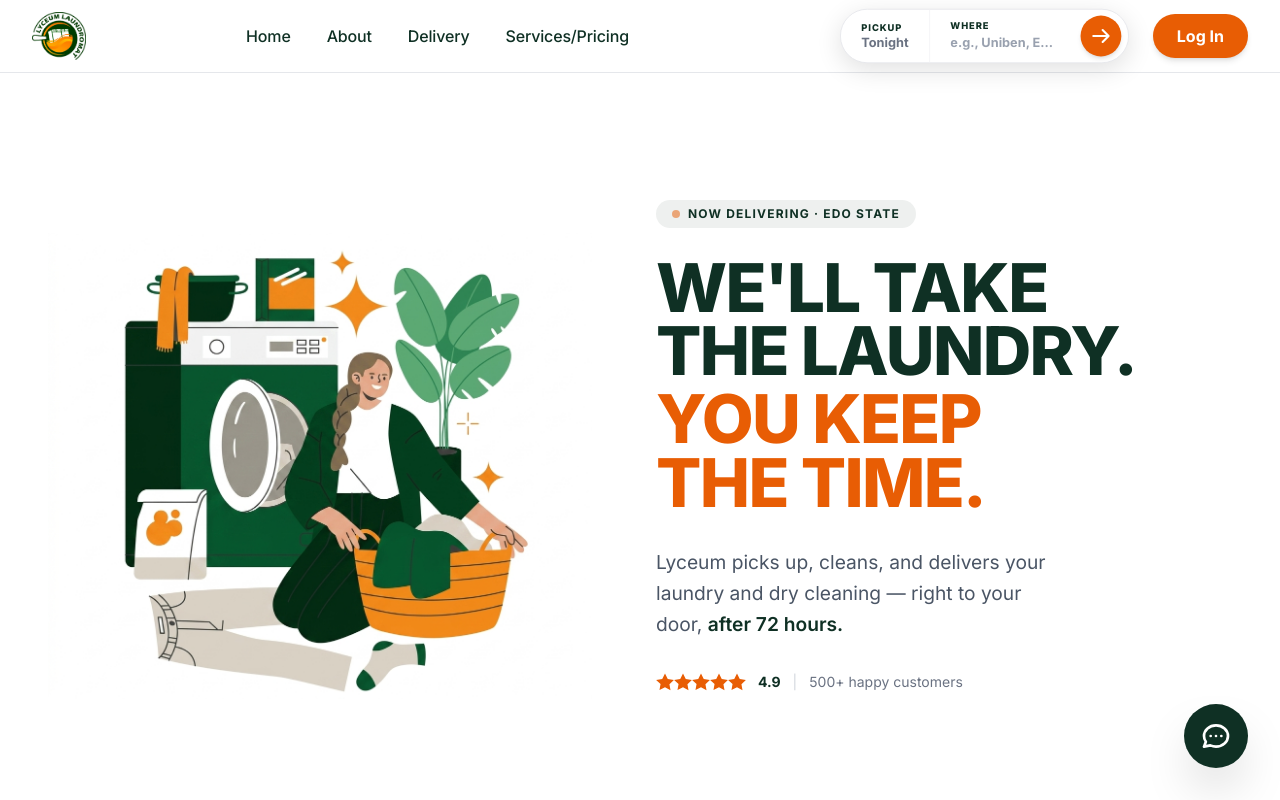
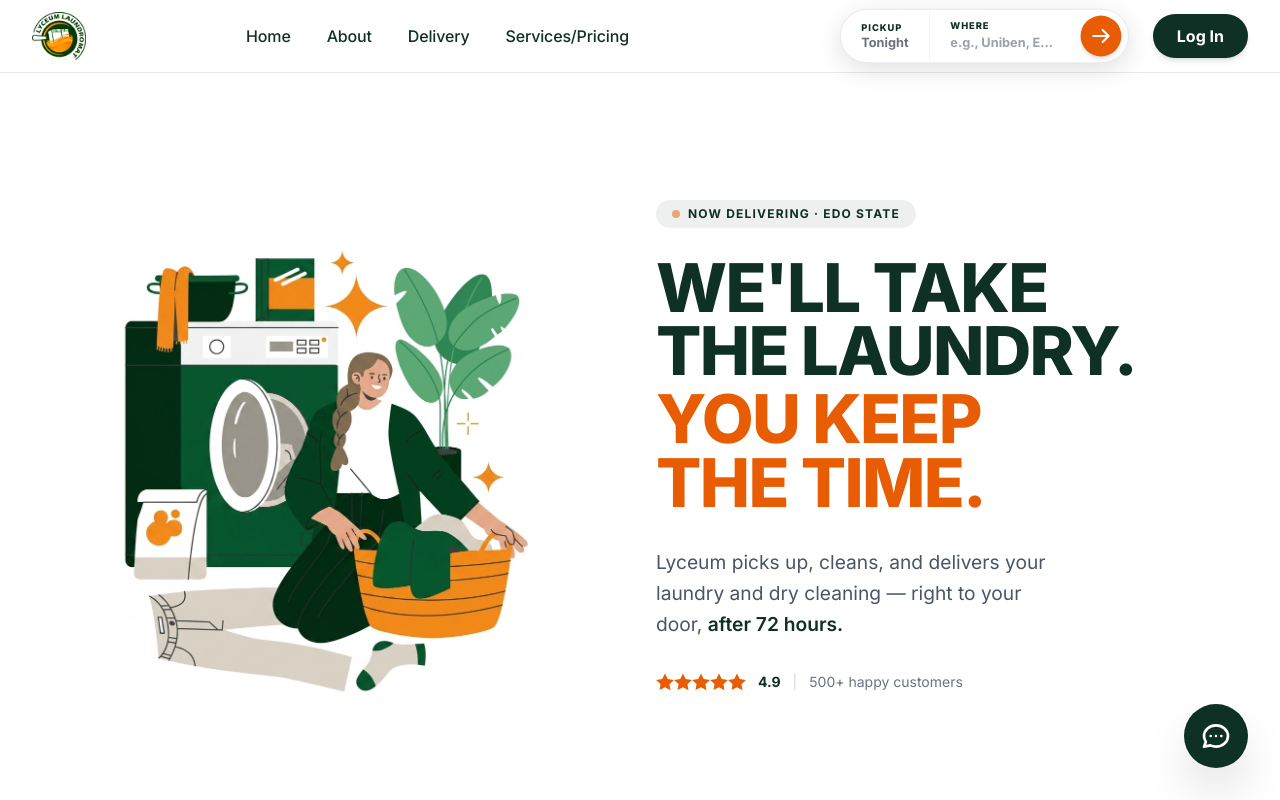
Before and after one commit to Augustcodes001/lyceum-laundromat, a React (Vite) app: page / in a window 1280 px wide. Shown: the top 800 px of the page. Built offline with nearby package versions, Linux system fonts and the light colour scheme; no server answers.

Commit message:
style(header): update desktop login button to brand green

```diff
--- a/src/components/Header.jsx
+++ b/src/components/Header.jsx
@@ -108,7 +108,7 @@
                 ) : (
                   <button
                     onClick={() => onOpenAuth()}
-                    className="flex items-center justify-center bg-[#E85D04] text-white px-6 py-2.5 rounded-full font-bold hover:bg-[#cc5203] transition-colors shadow-md whitespace-nowrap"
+                    className="flex items-center justify-center bg-[#0F3024] text-white px-6 py-2.5 rounded-full font-bold hover:bg-[#1a4a38] transition-colors shadow-md whitespace-nowrap"
                   >
                     Log In
                   </button>
```
